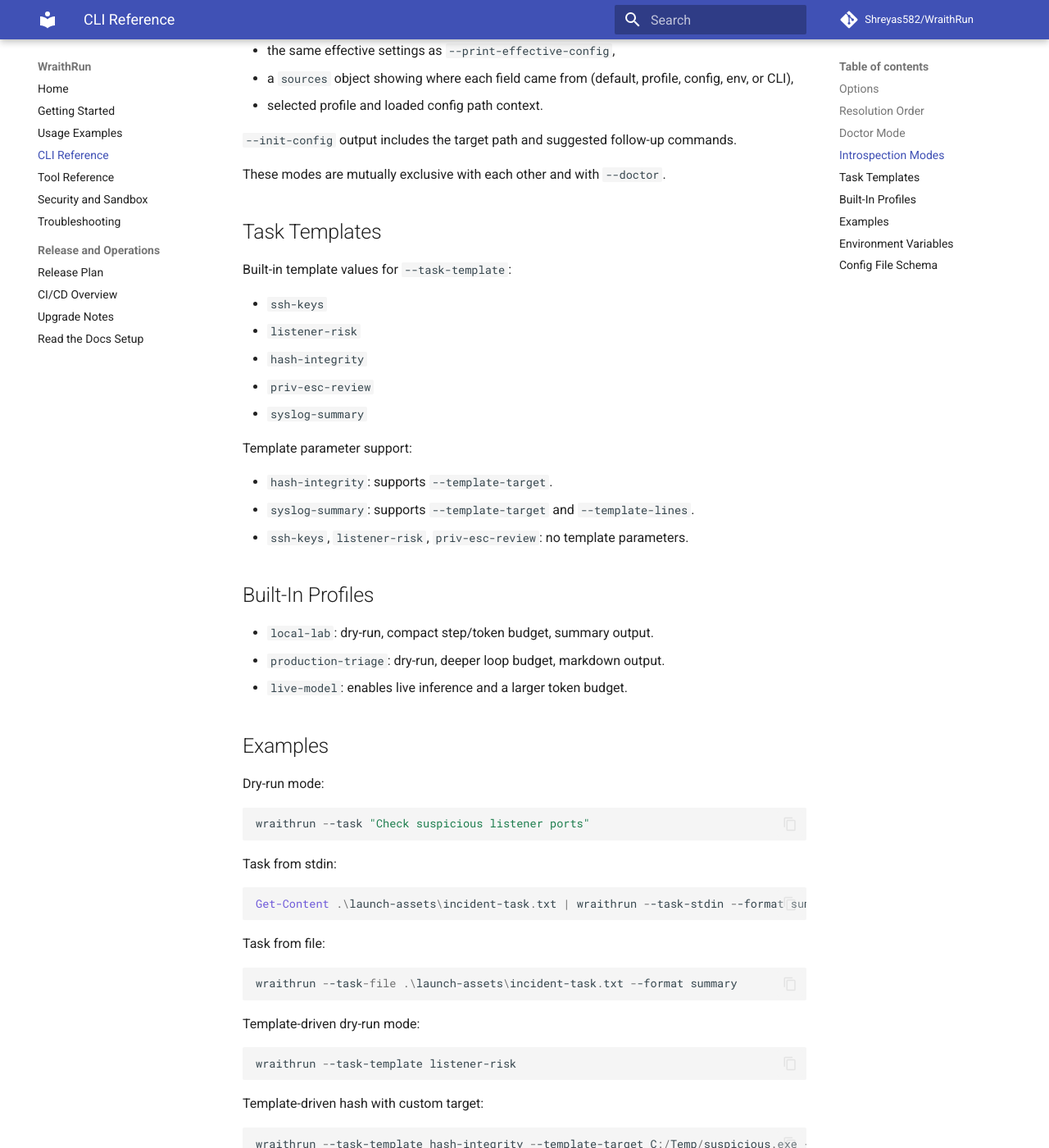
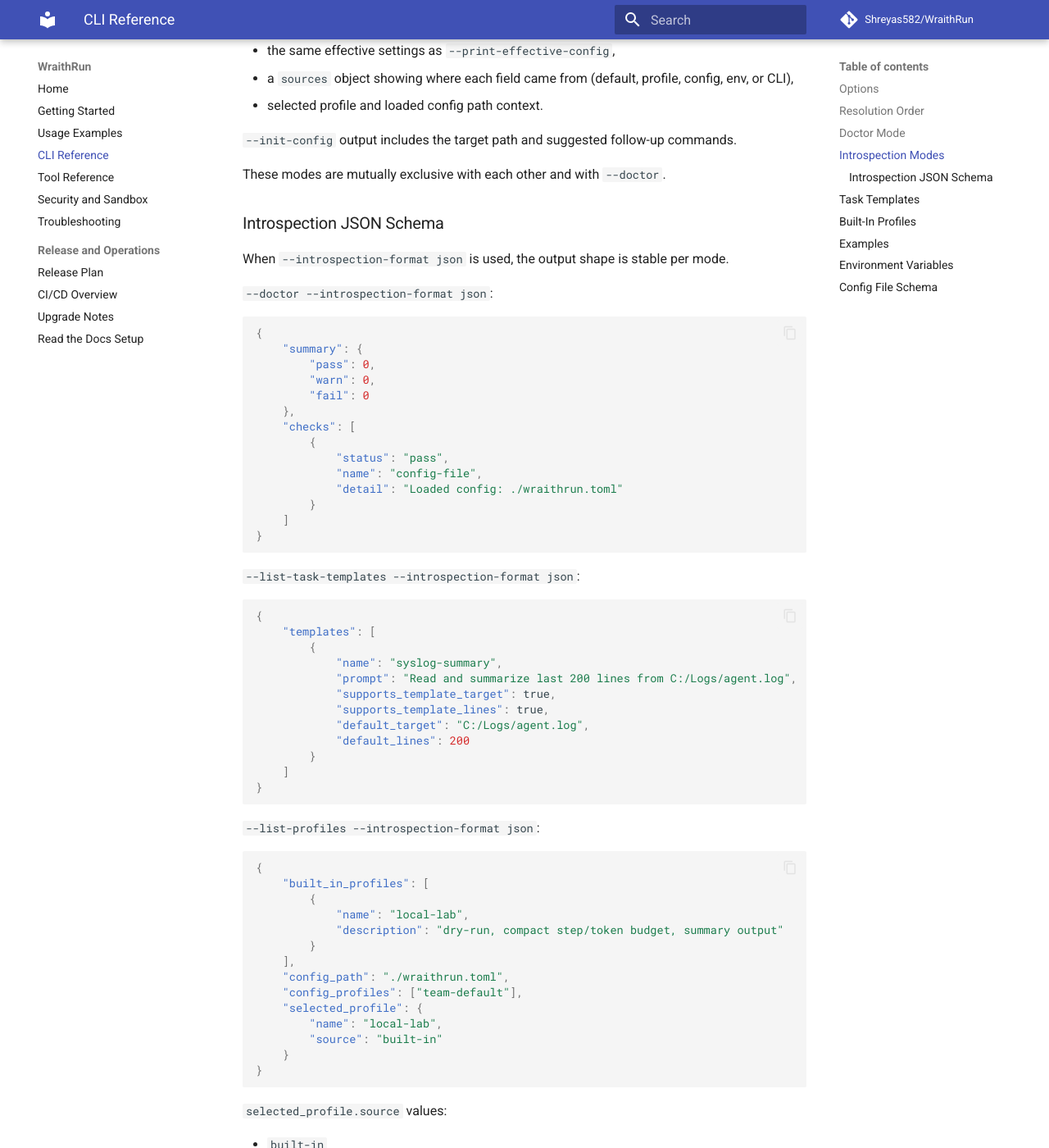
Before and after one commit to Shreyas582/WraithRun, an MkDocs documentation site: the page built from docs/cli-reference.md, in a window 1280 px wide and 1400 px high, scrolled down 3038 px. Shown: the whole window at 82% size. Built offline with MkDocs 1.6.1 and Material for MkDocs 9.7.7, drawn with Linux system fonts in a browser that asks for light colours; comment, search, counter and statistics services are not loaded; some of the changed text lies outside the part shown.

Commit message:
test(cli): add stdin integration coverage and json schema docs

````diff
--- a/docs/cli-reference.md
+++ b/docs/cli-reference.md
@@ -108,6 +108,72 @@
 `--init-config` output includes the target path and suggested follow-up commands.
 
 These modes are mutually exclusive with each other and with `--doctor`.
+
+### Introspection JSON Schema
+
+When `--introspection-format json` is used, the output shape is stable per mode.
+
+`--doctor --introspection-format json`:
+
+```json
+{
+	"summary": {
+		"pass": 0,
+		"warn": 0,
+		"fail": 0
+	},
+	"checks": [
+		{
+			"status": "pass",
+			"name": "config-file",
+			"detail": "Loaded config: ./wraithrun.toml"
+		}
+	]
+}
+```
+
+`--list-task-templates --introspection-format json`:
+
+```json
+{
+	"templates": [
+		{
+			"name": "syslog-summary",
+			"prompt": "Read and summarize last 200 lines from C:/Logs/agent.log",
+			"supports_template_target": true,
+			"supports_template_lines": true,
+			"default_target": "C:/Logs/agent.log",
+			"default_lines": 200
+		}
+	]
+}
+```
+
+`--list-profiles --introspection-format json`:
+
+```json
+{
+	"built_in_profiles": [
+		{
+			"name": "local-lab",
+			"description": "dry-run, compact step/token budget, summary output"
+		}
+	],
+	"config_path": "./wraithrun.toml",
+	"config_profiles": ["team-default"],
+	"selected_profile": {
+		"name": "local-lab",
+		"source": "built-in"
+	}
+}
+```
+
+`selected_profile.source` values:
+
+- `built-in`
+- `config`
+- `built-in+config`
+- `missing`
 
 ## Task Templates
 
````
Also changed, not shown: CHANGELOG.md (+3 -2 lines), 1 other file.
